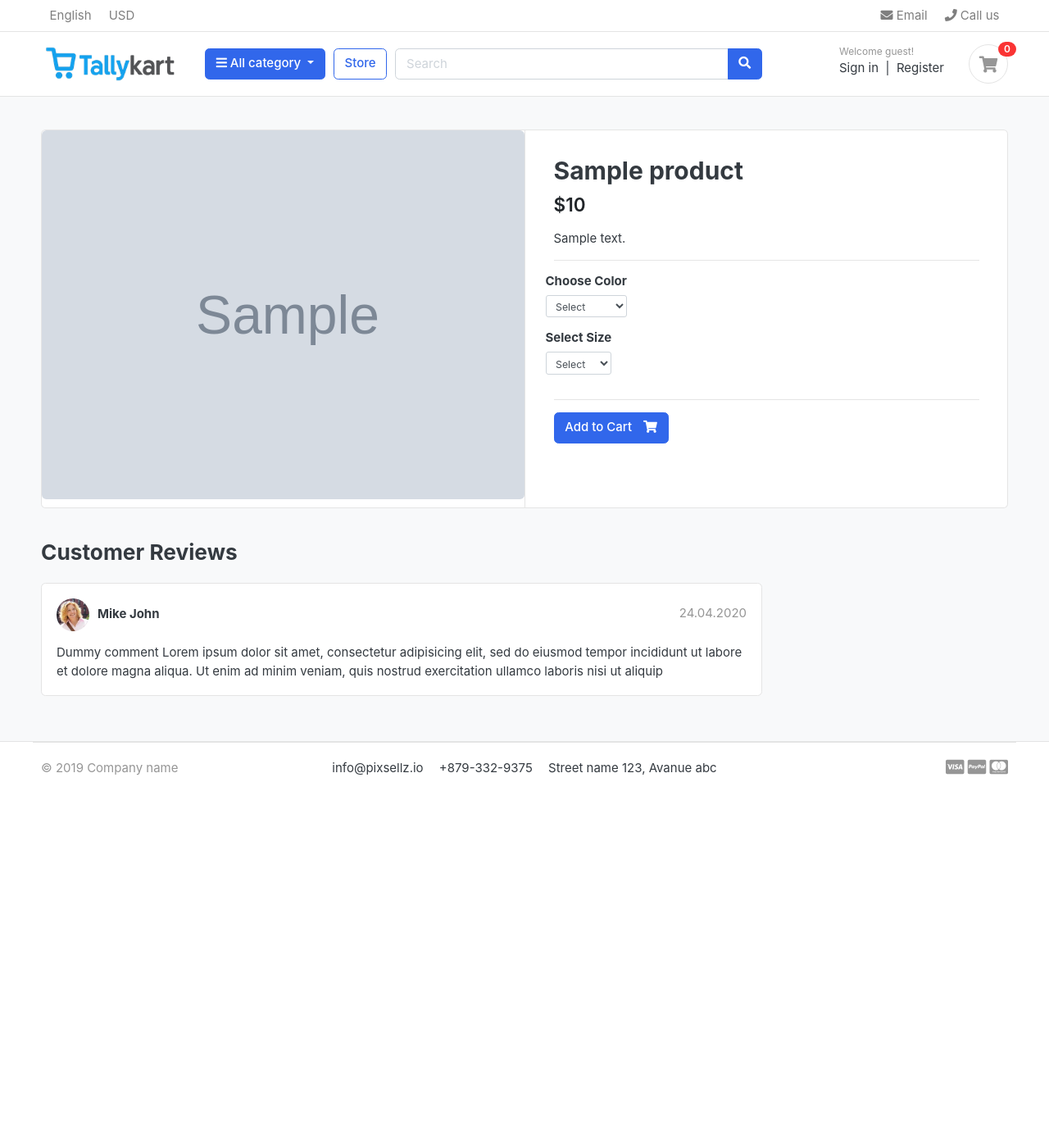
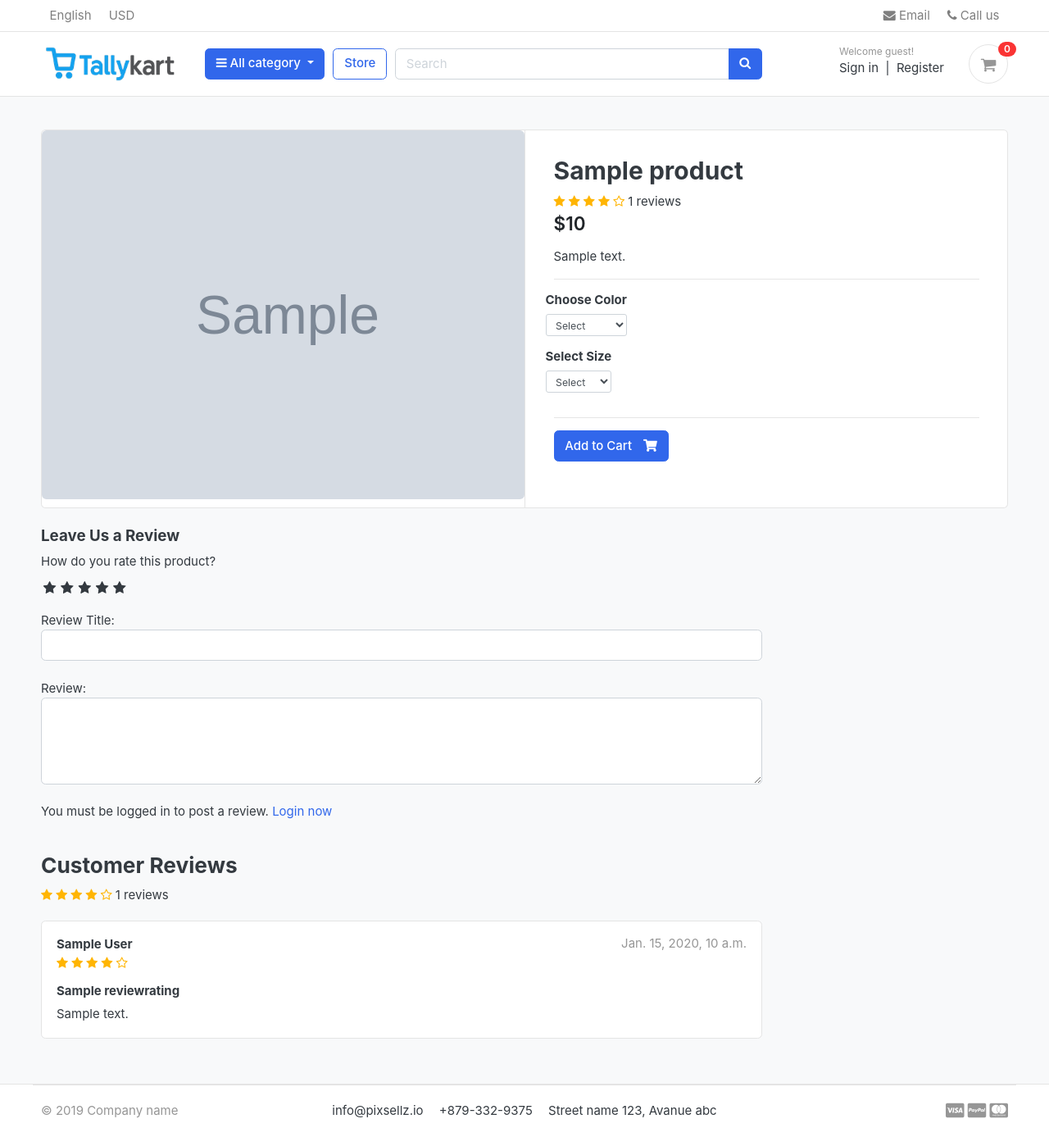
Before and after one commit to devXpress/Tallykark-django, a Django app: a page that uses templates/base.html in a window 1280 px wide. Shown: the whole page at 82% size. Before the commit the page ends 946 px from the top, so only its background shows below. Run offline with Django 5.2, Linux system fonts and the light colour scheme; tables that the repository leaves empty hold one stand-in row (values such as "Sample post"); grey boxes marked "Sample" are stand-in pictures; some libraries are stand-ins or nearby versions; some web fonts are replaced.

Commit message:
review and rating

```diff
--- a/accounts/models.py
+++ b/accounts/models.py
@@ -57,6 +57,9 @@ class Account(AbstractBaseUser):
 
     objects = MyAccountManager()
 
+    def full_name(self):
+        return f'{self.first_name} {self.last_name}'
+
     def __str__(self):
         return self.email
 
--- a/store/admin.py
+++ b/store/admin.py
@@ -1,5 +1,5 @@
 from django.contrib import admin
-from .models import Product, Variation
+from .models import Product, Variation, ReviewRating
 
 # Register your models here.
 class ProductAdmin(admin.ModelAdmin):
@@ -17,3 +17,4 @@ class VariationAdmin(admin.ModelAdmin):
 
 admin.site.register(Product, ProductAdmin)
 admin.site.register(Variation, VariationAdmin)
+admin.site.register(ReviewRating)
--- a/store/models.py
+++ b/store/models.py
@@ -1,7 +1,8 @@
 from django.db import models
 from django.urls import reverse
 from category.models import Category
-
+from accounts.models import Account
+from django.db.models import Avg, Count
 # Create your models here.
 
 class Product(models.Model):
@@ -22,6 +23,20 @@ class Product(models.Model):
 
     def __str__(self):
         return self.product_name
+
+    def averageReview(self):
+        reviews =  ReviewRating.objects.filter(product = self, status=True).aggregate(average=Avg('rating'))
+        avg = 0
+        if reviews['average'] is not None:
+            avg = float(reviews['average'])
+        return avg
+
+    def countReview(self):
+        reviews = ReviewRating.objects.filter(product=self, status=True).aggregate(count=Count('id'))
+        count = 0
+        if reviews['count'] is not None:
+            count = int(reviews['count'])
+        return count
 
 class variationManager(models.Manager):
     def colors(self):
@@ -45,3 +60,18 @@ class Variation(models.Model):
 
     def __str__(self):
         return self.variation_value
+
+class ReviewRating(models.Model):
+    product = models.ForeignKey(Product, on_delete=models.CASCADE)
+    user = models.ForeignKey(Account, on_delete=models.CASCADE)
+    subject = models.CharField(max_length=100, blank=True)
+    review = models.TextField(max_length=500, blank=True)
+    rating = models.FloatField()
+    ip = models.CharField(max_length=20, blank=True)
+    status = models.BooleanField(default=True)
+    created_at = models.DateTimeField(auto_now_add=True)
+    updated_at = models.DateTimeField(auto_now_add=True)
+
+
+    def __str__(self):
+        return self.subject
--- a/store/urls.py
+++ b/store/urls.py
@@ -7,4 +7,5 @@ urlpatterns = [
     path('category/<slug:category_slug>/', views.store, name='product_by_category'),
     path('category<slug:category_slug>/<slug:product_slug>/', views.product_detail, name='product_detail'),
     path('search/', views.search, name='search'),
+    path('submit_review/<int:product_id>', views.submit_review, name='submit_review'),
 ]
--- a/store/views.py
+++ b/store/views.py
@@ -1,12 +1,14 @@
-from django.shortcuts import render, get_object_or_404
+from django.shortcuts import redirect, render, get_object_or_404
 
+from orders.models import OrderProduct
+from .forms import ReviewForm
 from category.models import Category
-from .models import Product
+from .models import Product, ReviewRating
 from carts.models import CartItem
 from carts.views import _cart_id
-from django.core.paginator import Paginator, EmptyPage, PageNotAnInteger
-from django.http import HttpResponse
+from django.core.paginator import Paginator
 from django.db.models import Q
+from django.contrib import messages
 
 # Create your views here.
 
@@ -37,7 +39,21 @@ def product_detail(request, category_slug, product_slug):
 
     except Exception as e:
         raise e
-    context = {'single_product': single_product , 'in_cart': in_cart}
+
+    if request.user.is_authenticated:
+        try:
+            orderproduct = OrderProduct.objects.filter(user=request.user, product_id=single_product.id).exists()
+        except OrderProduct.DoesNotExist:
+            orderproduct = None
+    else:
+        orderproduct = None
+
+    #get the reviews
+    reviews = ReviewRating.objects.filter(product_id = single_product.id, status= True)
+
+
+
+    context = {'single_product': single_product , 'in_cart': in_cart, 'orderproduct':orderproduct, 'reviews': reviews}
 
     return render(request, 'store/product_detail.html', context)
 
@@ -52,3 +68,27 @@ def search(request):
 
 
     return render(request, 'store/store.html', context)
+
+def submit_review(request, product_id):
+    url = request.META.get('HTTP_REFERER')
+    if request.method == 'POST':
+        try:
+            reviews = ReviewRating.objects.get(user__id=request.user.id, product__id= product_id)
+            form = ReviewForm(request.POST, instance=reviews)
+            form.save()
+            messages.success(request, 'Thank you! Your review has been updated')
+            return redirect(url)
+
+        except ReviewRating.DoesNotExist:
+            form = ReviewForm(request.POST)
+            if form.is_valid():
+                data = ReviewRating()
+                data.subject = form.cleaned_data['subject']
+                data.rating = form.cleaned_data['rating']
+                data.review = form.cleaned_data['review']
+                data.ip = request.META.get('REMOTE.ADDR', '127.0.0.1')
+                data.product_id = product_id
+                data.user_id = request.user.id
+                data.save()
+                messages.success(request, 'Thank You, Your review has been submitted')
+                return redirect(url)
--- /dev/null
+++ b/tallykart/static/css/custom.css
@@ -0,0 +1,46 @@
+/*Hide radio button*/
+.rate > input{
+    display: none;
+}
+
+.rate{
+    display: inline-block;
+    border: 0;
+}
+
+.rate > label{
+    float: right;
+}
+
+/*showing the starts*/
+.rate > label:before{
+    display: inline-block;
+    font-size: 1.1rem;
+    font-family: FontAwesome;
+    content: "\f005";
+    margin: 0;
+    padding: 0.3rem .2rem;
+    cursor: pointer
+}
+
+/*half star*/
+.rate .half:before{
+    content: "\f089";
+    position: absolute;
+    padding-right: 0;
+}
+
+/*click and hover*/
+input:checked ~ label, label:hover ~ label{
+    color: #ffb503;
+}
+
+/*click and hover*/
+input:checked + label:hover, input:checked ~ label:hover, input:checked ~ label:hover ~ label,
+label:hover ~ input:checked ~ label{
+    color:#cc9000;
+}
+
+.rating-star i{
+    color: #ffb503 !important;
+}
--- a/templates/base.html
+++ b/templates/base.html
@@ -21,10 +21,12 @@
 
 <!-- Font awesome 5 -->
 <link href="{% static 'fonts/fontawesome/css/all.min.css' %}" type="text/css" rel="stylesheet">
+<link rel="stylesheet" href="https://cdnjs.cloudflare.com/ajax/libs/font-awesome/4.7.0/css/font-awesome.min.css">
 
 <!-- custom style -->
 <link href="{% static 'css/ui.css' %}" rel="stylesheet" type="text/css"/>
 <link href="{% static 'css/responsive.css' %}" rel="stylesheet" media="only screen and (max-width: 1200px)" />
+<link href="{% static 'css/custom.css' %}" rel="stylesheet" type="text/css"/>
 
 <!-- custom javascript -->
 <script src="{% static 'js/script.js' %}" type="text/javascript"></script>
--- a/templates/store/product_detail.html
+++ b/templates/store/product_detail.html
@@ -29,6 +29,17 @@
 <article class="content-body">
 
 <h2 class="title">{{single_product.product_name}}</h2>
+<div class="rating-star">
+			<span>
+					<i class="fa fa-star{% if single_product.averageReview < 0.5 %}-o{% elif single_product.averageReview >= 0.5 and single_product.averageReview < 1 %}-half-o {% endif %}" aria-hidden="true"></i>
+					<i class="fa fa-star{% if single_product.averageReview < 1.5 %}-o{% elif single_product.averageReview >= 1.5 and single_product.averageReview < 2 %}-half-o {% endif %}" aria-hidden="true"></i>
+					<i class="fa fa-star{% if single_product.averageReview < 2.5 %}-o{% elif single_product.averageReview >= 2.5 and single_product.averageReview < 3 %}-half-o {% endif %}" aria-hidden="true"></i>
+					<i class="fa fa-star{% if single_product.averageReview < 3.5 %}-o{% elif single_product.averageReview >= 3.5 and single_product.averageReview < 4 %}-half-o {% endif %}" aria-hidden="true"></i>
+					<i class="fa fa-star{% if single_product.averageReview < 4.5 %}-o{% elif single_product.averageReview >= 4.5 and single_product.averageReview < 5 %}-half-o {% endif %}" aria-hidden="true"></i>
+			<span>{{single_product.countReview}} reviews</span>
+				</span>
+		</div>
+
 
 <div class="mb-3">
 	<var class="price h4">${{single_product.price}}</var>
@@ -82,28 +93,86 @@
 <div class="row">
 			<div class="col-md-9">
 
-	<header class="section-heading">
+
+	<form action="{% url 'submit_review' single_product.id %}" method="post">
+		{% csrf_token %}
+		<h5>Leave Us a Review</h5>
+		<div>
+			<!--Rating stars-->
+			<label>How do you rate this product?</label>
+			<br>
+			<div class="rate">
+				<input type="radio" name="rating" id="rating10" value="5" required><label for="rating10" title="5"></label>
+				<input type="radio" name="rating" id="rating9" value="4.5" required><label for="rating9" title="4.5" class="half"></label>
+				<input type="radio" name="rating" id="rating8" value="4" required><label for="rating8" title="4"></label>
+				<input type="radio" name="rating" id="rating7" value="3.5" required><label for="rating7" title="3.5" class="half"></label>
+				<input type="radio" name="rating" id="rating6" value="3" required><label for="rating6" title="3"></label>
+				<input type="radio" name="rating" id="rating5" value="2.5" required><label for="rating5" title="2.5" class="half"></label>
+				<input type="radio" name="rating" id="rating4" value="2" required><label for="rating4" title="2"></label>
+				<input type="radio" name="rating" id="rating3" value="1.5" required><label for="rating3" title="1.5" class="half"></label>
+				<input type="radio" name="rating" id="rating2" value="1" required><label for="rating2" title="1"></label>
+				<input type="radio" name="rating" id="rating1" value="0.5" required><label for="rating1" title="0.5" class="half"></label>
+			</div>
+			<br>
+
+			Review Title:
+			<input type="text" class="form-control" name="subject">
+			<br>
+			Review:
+			<textarea name="review" rows="4" class="form-control"></textarea>
+			<br>
+			{% if user.is_authenticated %}
+			{% if orderproduct %}
+			<input type="submit" value="Submit Review" class="btn btn-primary">
+			{% else %}
+			<p>You must purchase this product to submit a review.</p>
+			{% endif %}
+			{% else %}
+			<p>You must be logged in to post a review. <span><a href="{% url 'login' %}">Login now</a></span></p>
+			{% endif %}
+		</div>
+		{% include 'includes/alerts.html' %}
+
+	</form>
+	<br>
+<header class="section-heading">
 		<h3>Customer Reviews </h3>
-
+		<div class="rating-star">
+			<span>
+					<i class="fa fa-star{% if single_product.averageReview < 0.5 %}-o{% elif single_product.averageReview >= 0.5 and single_product.averageReview < 1 %}-half-o {% endif %}" aria-hidden="true"></i>
+					<i class="fa fa-star{% if single_product.averageReview < 1.5 %}-o{% elif single_product.averageReview >= 1.5 and single_product.averageReview < 2 %}-half-o {% endif %}" aria-hidden="true"></i>
+					<i class="fa fa-star{% if single_product.averageReview < 2.5 %}-o{% elif single_product.averageReview >= 2.5 and single_product.averageReview < 3 %}-half-o {% endif %}" aria-hidden="true"></i>
+					<i class="fa fa-star{% if single_product.averageReview < 3.5 %}-o{% elif single_product.averageReview >= 3.5 and single_product.averageReview < 4 %}-half-o {% endif %}" aria-hidden="true"></i>
+					<i class="fa fa-star{% if single_product.averageReview < 4.5 %}-o{% elif single_product.averageReview >= 4.5 and single_product.averageReview < 5 %}-half-o {% endif %}" aria-hidden="true"></i>
+			<span>{{single_product.countReview}} reviews</span>
+				</span>
+		</div>
 	</header>
-
+	{% for review in reviews %}
 	<article class="box mb-3">
 		<div class="icontext w-100">
-			<img src="{% static './images/avatars/avatar1.jpg' %}" class="img-xs icon rounded-circle">
+
 			<div class="text">
-				<span class="date text-muted float-md-right">24.04.2020 </span>
-				<h6 class="mb-1">Mike John </h6>
+				<span class="date text-muted float-md-right">{{review.updated_at}} </span>
+				<h6 class="mb-1">{{review.user.full_name}} </h6>
+				<div class="rating-star">
+					<i class="fa fa-star{% if review.rating == 0.5 %}-half-o{% elif review.rating < 1 %}-o {% endif %}" aria-hidden="true"></i>
+					<i class="fa fa-star{% if review.rating == 1.5 %}-half-o{% elif review.rating < 2 %}-o {% endif %}" aria-hidden="true"></i>
+					<i class="fa fa-star{% if review.rating == 2.5 %}-half-o{% elif review.rating < 3 %}-o {% endif %}" aria-hidden="true"></i>
+					<i class="fa fa-star{% if review.rating == 3.5 %}-half-o{% elif review.rating < 4 %}-o {% endif %}" aria-hidden="true"></i>
+					<i class="fa fa-star{% if review.rating == 5.5 %}-half-o{% elif review.rating < 5 %}-o {% endif %}" aria-hidden="true"></i>
+				</div>
 
 			</div>
 		</div> <!-- icontext.// -->
 		<div class="mt-3">
+			<h6>{{review.subject}}</h6>
 			<p>
-				Dummy comment Lorem ipsum dolor sit amet, consectetur adipisicing elit, sed do eiusmod
-				tempor incididunt ut labore et dolore magna aliqua. Ut enim ad minim veniam,
-				quis nostrud exercitation ullamco laboris nisi ut aliquip
+				{{review.review}}
 			</p>
 		</div>
 	</article>
+	{% endfor %}
 
 
 
```
Also changed, not shown: store/forms.py (added, +7 -0 lines), store/migrations/0003_reviewrating.py (added).
